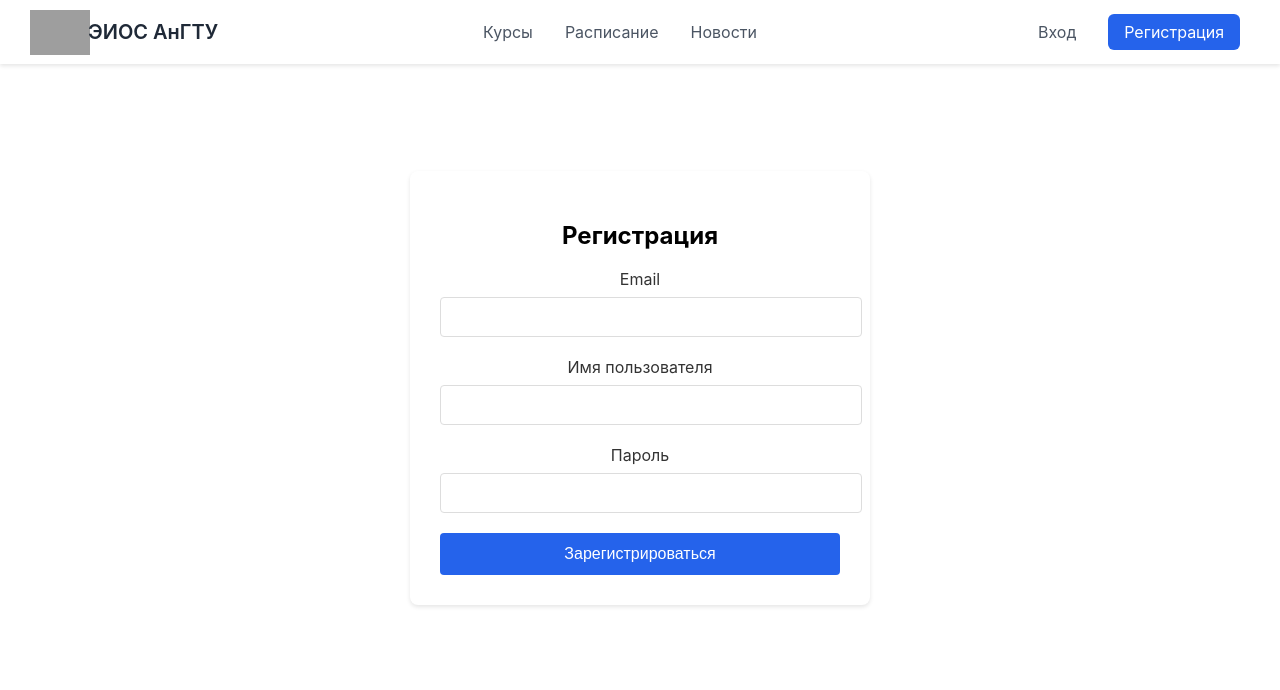
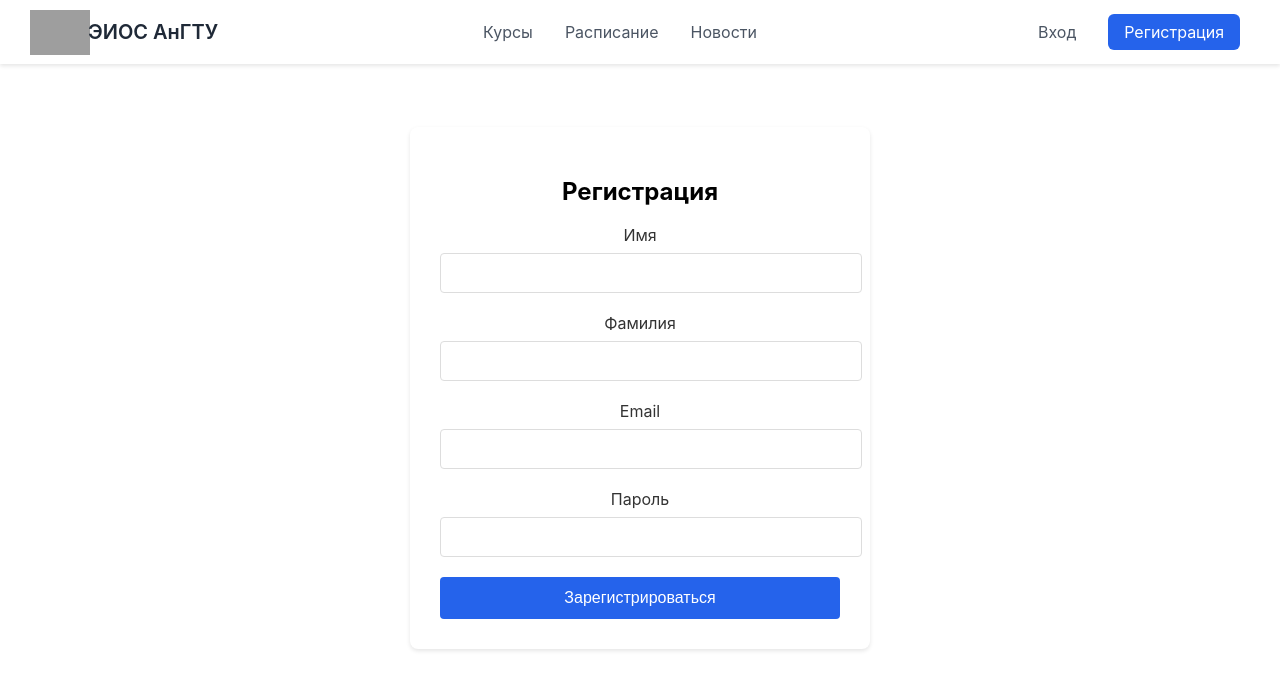
Before and after one commit to RomanCartman/react-forum, a React (Create React App) app: page /register in a window 1280 px wide. Shown: the top 690 px of the page. Built offline with nearby package versions, Linux system fonts and the light colour scheme; grey boxes are pictures that could not be loaded.

Commit message:
Корректировка формы регистрации

```diff
--- a/src/contexts/AuthContext.jsx
+++ b/src/contexts/AuthContext.jsx
@@ -66,14 +66,14 @@ export const AuthProvider = ({ children }) => {
     }
   };
 
-  const register = async (email, password, username) => {
+  const register = async (email, password, firstName, lastName) => {
     try {
       const response = await fetch(`${API_URL}/auth/register`, {
         method: 'POST',
         headers: {
           'Content-Type': 'application/json',
         },
-        body: JSON.stringify({ email, password, username }),
+        body: JSON.stringify({ email, password, firstName, lastName }),
       });
 
       if (!response.ok) {
--- a/src/pages/Register/Register.jsx
+++ b/src/pages/Register/Register.jsx
@@ -6,7 +6,8 @@ import styles from './Register.module.css';
 
 function Register() {
   const [email, setEmail] = useState('');
-  const [username, setUsername] = useState('');
+  const [firstName, setFirstName] = useState('');
+  const [lastName, setLastName] = useState('');
   const [password, setPassword] = useState('');
   const [error, setError] = useState('');
   const { register } = useContext(AuthContext);
@@ -17,7 +18,7 @@ function Register() {
     setError('');
 
     try {
-      await register(email, password, username);
+      await register(email, password, firstName, lastName);
       navigate('/');
     } catch (error) {
       setError(error.message);
@@ -32,6 +33,30 @@ function Register() {
         {error && <div className={styles.error}>{error}</div>}
 
         <div className={styles.formGroup}>
+          <label htmlFor="firstName">Имя</label>
+          <input
+            type="text"
+            id="firstName"
+            value={firstName}
+            onChange={(e) => setFirstName(e.target.value)}
+            required
+            minLength={3}
+          />
+        </div>
+
+        <div className={styles.formGroup}>
+          <label htmlFor="firstName">Фамилия</label>
+          <input
+            type="text"
+            id="lastName"
+            value={lastName}
+            onChange={(e) => setLastName(e.target.value)}
+            required
+            minLength={3}
+          />
+        </div>
+
+        <div className={styles.formGroup}>
           <label htmlFor="email">Email</label>
           <input
             type="email"
@@ -39,18 +64,6 @@ function Register() {
             value={email}
             onChange={(e) => setEmail(e.target.value)}
             required
-          />
-        </div>
-
-        <div className={styles.formGroup}>
-          <label htmlFor="username">Имя пользователя</label>
-          <input
-            type="text"
-            id="username"
-            value={username}
-            onChange={(e) => setUsername(e.target.value)}
-            required
-            minLength={3}
           />
         </div>
 
```
